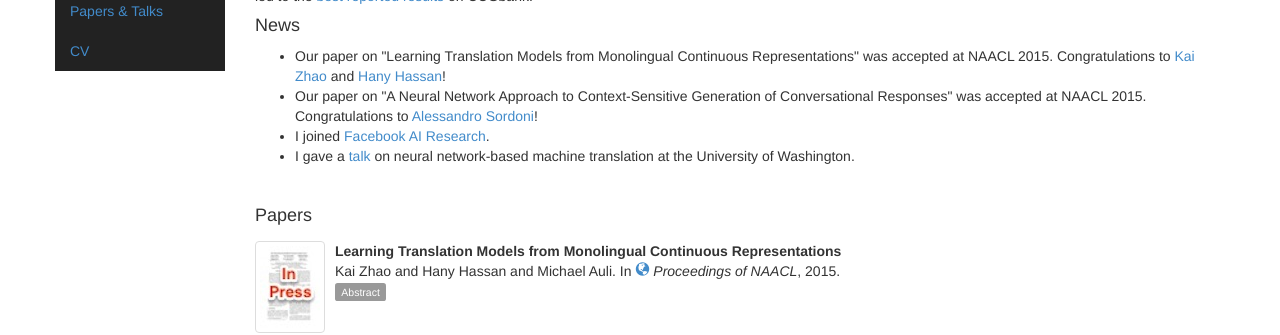
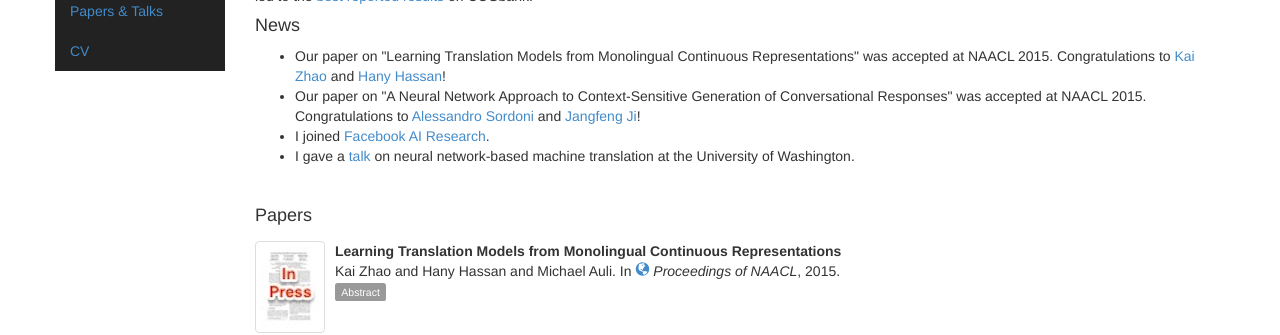
Before and after one commit to michaelauli/michaelauli.github.io, a Jekyll site: the page built from index.html, in a window 1280 px wide. Shown: the part 300-635 px from the top of the page. Built offline with Jekyll 4.4.1, drawn with Linux system fonts in a browser that asks for light colours; comment, search, counter and statistics services are not loaded.

Commit message:
added Yangfeng to news

```diff
--- a/index.html
+++ b/index.html
@@ -8,7 +8,7 @@ news:
       Our paper on "Learning Translation Models from Monolingual Continuous Representations" was accepted at NAACL 2015. Congratulations to <a href="http://kaizhao.me">Kai Zhao</a> and <a href=http://research.microsoft.com/en-us/people/hanyh>Hany Hassan</a>!
   -
     >
-      Our paper on "A Neural Network Approach to Context-Sensitive Generation of Conversational Responses" was accepted at NAACL 2015. Congratulations to <a href="http://www-etud.iro.umontreal.ca/~sordonia/">Alessandro Sordoni</a>!
+      Our paper on "A Neural Network Approach to Context-Sensitive Generation of Conversational Responses" was accepted at NAACL 2015. Congratulations to <a href="http://www-etud.iro.umontreal.ca/~sordonia/">Alessandro Sordoni</a> and <a href="http://jiyfeng.github.io">Jangfeng Ji</a>!
   -
     >
       I joined <a href="http://research.facebook.com/ai">Facebook AI Research</a>.
```
